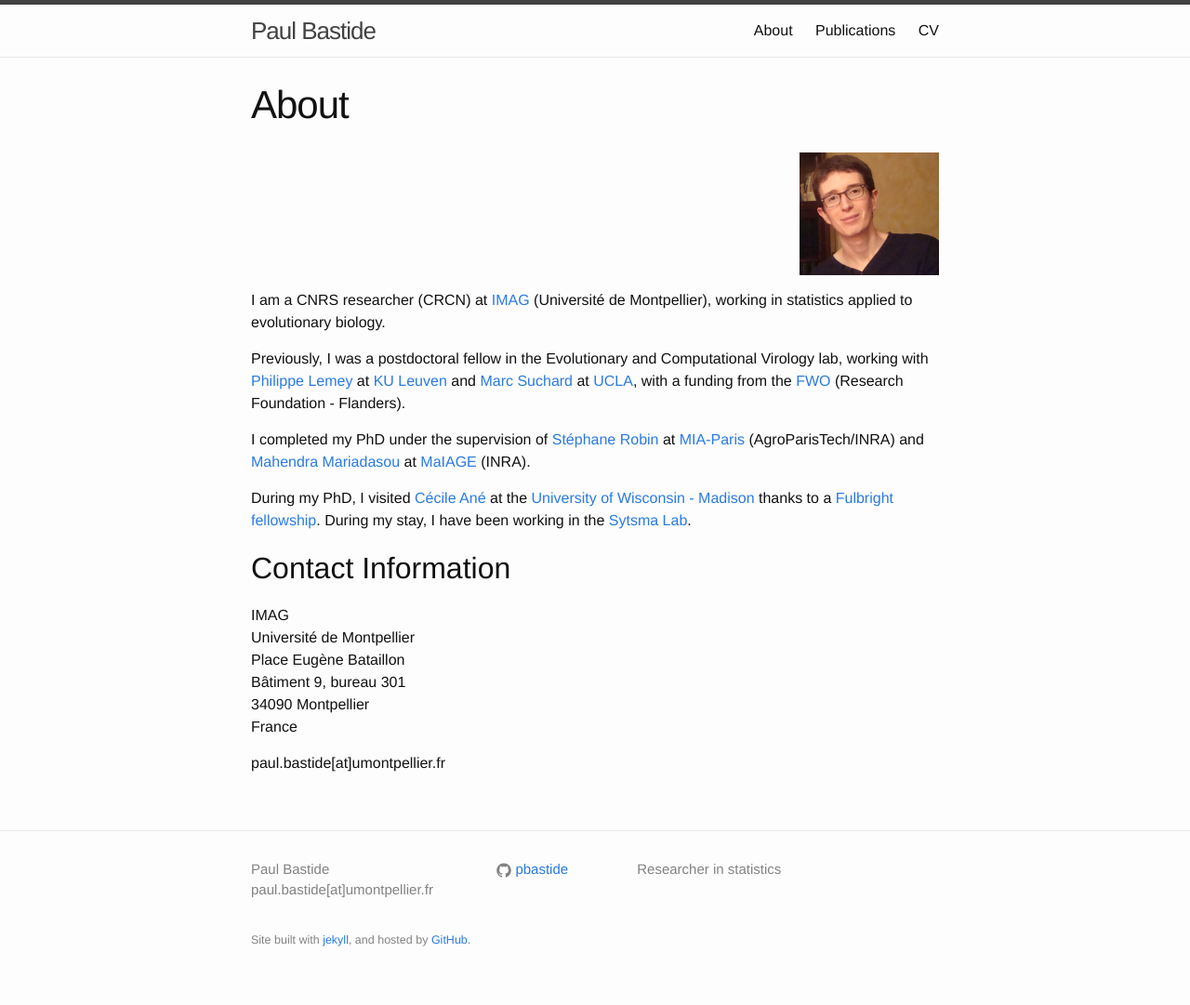
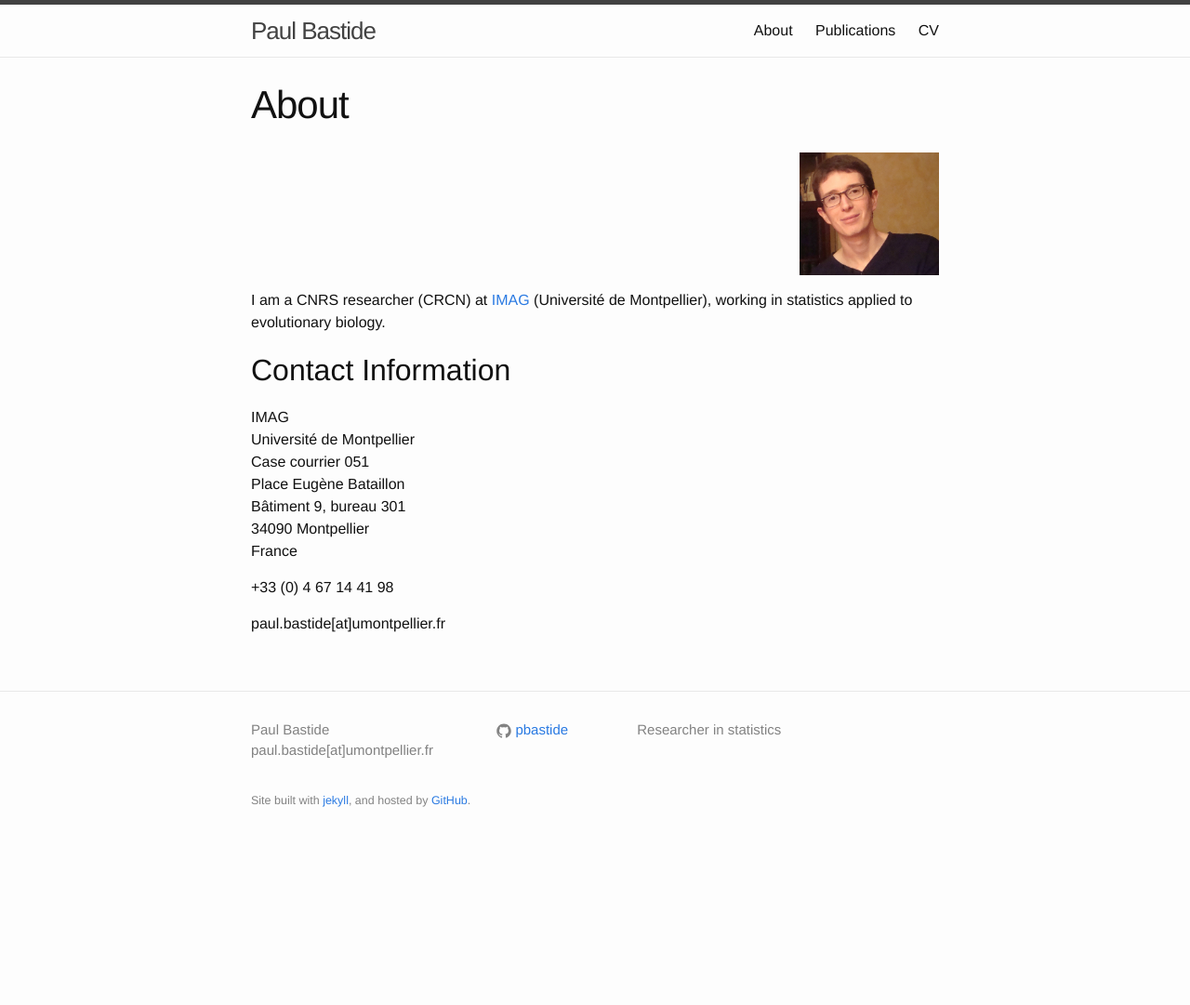
Before and after one commit to pbastide/pbastide.github.io, a Jekyll site: the page built from index.md, in a window 1280 px wide. Shown: the whole page at 93% size. Built offline with Jekyll 4.4.1, drawn with Linux system fonts in a browser that asks for light colours; after the commit the page ends 931 px from its top, so only the background shows below that.

Commit message:
Update index and CV.

```diff
--- a/index.md
+++ b/index.md
@@ -11,25 +11,16 @@ weight : 1
 
 I am a CNRS researcher (CRCN) at [IMAG](https://imag.edu.umontpellier.fr) (Université de Montpellier), working in statistics applied to evolutionary biology.
 
-Previously, I was a postdoctoral fellow in the Evolutionary and Computational Virology lab,
-working with [Philippe Lemey](https://rega.kuleuven.be/cev/ecv) at [KU Leuven](https://www.kuleuven.be/english/) and [Marc Suchard](https://msuchard.faculty.biomath.ucla.edu/) at [UCLA](http://www.ucla.edu/), with a funding from the [FWO](https://www.fwo.be/en/fellowships-funding/postdoctoral-fellowships/junior-postdoctoral-fellowship/) (Research Foundation - Flanders).
-
-I completed my PhD under the supervision of [Stéphane Robin](https://www6.inra.fr/mia-paris/Equipes/Membres/Stephane-Robin)
-at [MIA-Paris](https://www6.inra.fr/mia-paris) (AgroParisTech/INRA)
-and [Mahendra Mariadasou](https://mahendra-mariadassou.github.io/) at [MaIAGE](http://maiage.jouy.inra.fr/) (INRA).
-
-During my PhD, I visited [Cécile Ané](http://www.stat.wisc.edu/~ane/)
-at the [University of Wisconsin - Madison](http://www.wisc.edu/)
-thanks to a [Fulbright fellowship](http://fulbright-france.org).
-During my stay, I have been working in the [Sytsma Lab](http://www.botany.wisc.edu/sytsma/SytsmaLab/Welcome.html).
-
 ## Contact Information
 
 IMAG
 Université de Montpellier
+Case courrier 051
 Place Eugène Bataillon
 Bâtiment 9, bureau 301
 34090 Montpellier
 France
 
++33 (0) 4 67 14 41 98
+
 paul.bastide[at]umontpellier.fr
```
Also changed, not shown: CV.md (+4 -5 lines).
